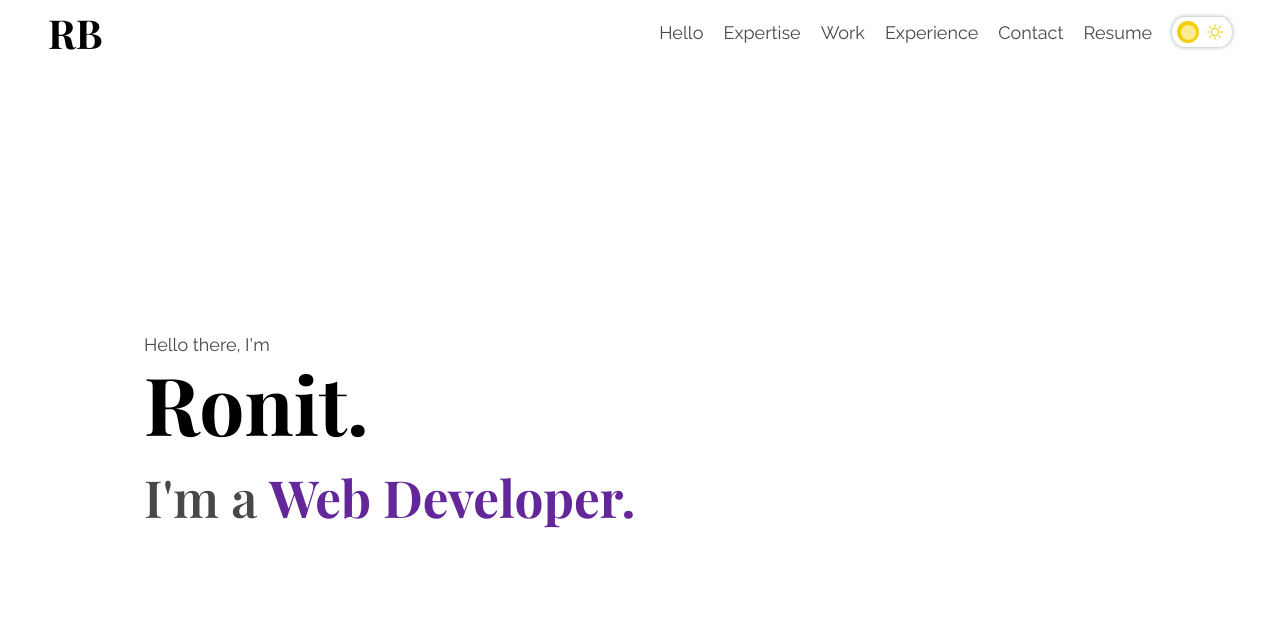
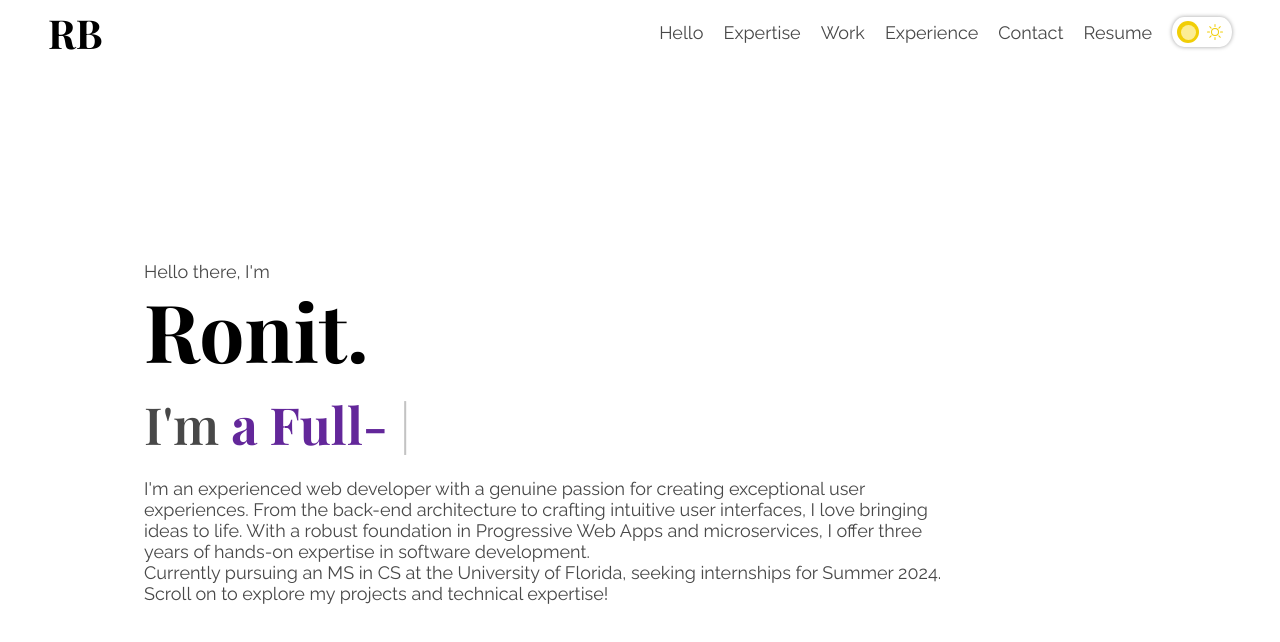
Before and after one commit to rb3198/rb3198_web, a React app: page / in a window 1280 px wide. Shown: the top 642 px of the page. Built offline with nearby package versions, Linux system fonts and the light colour scheme.

Commit message:
10: Integration with Hello Section

```diff
--- /dev/null
+++ b/src/constants/index.ts
@@ -0,0 +1,6 @@
+/**
+ * List of one liners to be rendered cyclically on the home page when describing myself
+ */
+export const ONE_LINERS = ["a Full-Stack Developer.", "a budding ML Engineer.", "a Fitness Enthusiast."];
+
+export const DETAILED_DESC = "I'm an experienced web developer with a genuine passion for creating exceptional user experiences. From the back-end architecture to crafting intuitive user interfaces, I love bringing ideas to life. With a robust foundation in Progressive Web Apps and microservices, I offer three years of hands-on expertise in software development. <br/>Currently pursuing an MS in CS at the University of Florida, seeking internships for Summer 2024.<br />Scroll on to explore my projects and technical expertise!";
--- a/src/sections/HelloSection.tsx
+++ b/src/sections/HelloSection.tsx
@@ -1,5 +1,7 @@
 import React from "react";
 import styles from "../styles/scss/hello_section.scss";
+import { Typing } from "rb3198/components/Typing";
+import { DETAILED_DESC, ONE_LINERS } from "rb3198/constants/";
 
 interface HelloSectionProps {}
 
@@ -9,8 +11,19 @@ export const HelloSection: React.FC<HelloSectionProps> = (props) => {
       <p className={styles.subtext}>Hello there, I'm</p>
       <p className={styles.title}>Ronit.</p>
       <p className={styles.oneLineDesc}>
-        I'm a <span>Web Developer.</span>
+        I'm{" "}
+        <Typing
+          displayDuration={2}
+          eraseDuration={2}
+          typingDuration={2}
+          strings={ONE_LINERS}
+          classes={styles.oneLiners}
+        />
       </p>
+      <p
+        className={styles.detailedDescription}
+        dangerouslySetInnerHTML={{ __html: DETAILED_DESC }}
+      ></p>
     </div>
   );
 };
--- a/src/styles/scss/hello_section.scss
+++ b/src/styles/scss/hello_section.scss
@@ -20,13 +20,6 @@
     font-family: "Playfair Display";
     font-weight: 600;
     margin-top: map-get($abs_spacing, 5);
-
-    span {
-        font-weight: bold;
-        @include themed() {
-            color: getThemeColor("accent");
-        }
-    }
 }
 
 .title {
@@ -38,3 +31,19 @@
         color: getThemeColor("active_font");
     }
 }
+
+.oneLiners {
+    display: inline;
+    font-weight: bold;
+
+    @include themed() {
+        color: getThemeColor("accent");
+    }
+}
+
+.detailedDescription {
+    margin-top: map-get($abs_spacing, 7);
+    max-width: 800px;
+    font-family: Raleway;
+    font-size: map-get($font-sizes, "m");
+}
--- a/src/styles/scss/hello_section.scss.d.ts
+++ b/src/styles/scss/hello_section.scss.d.ts
@@ -1,8 +1,10 @@
 // This file is automatically generated.
 // Please do not change this file!
 interface CssExports {
+  'detailedDescription': string;
   'helloSection': string;
   'oneLineDesc': string;
+  'oneLiners': string;
   'subtext': string;
   'title': string;
 }
```
